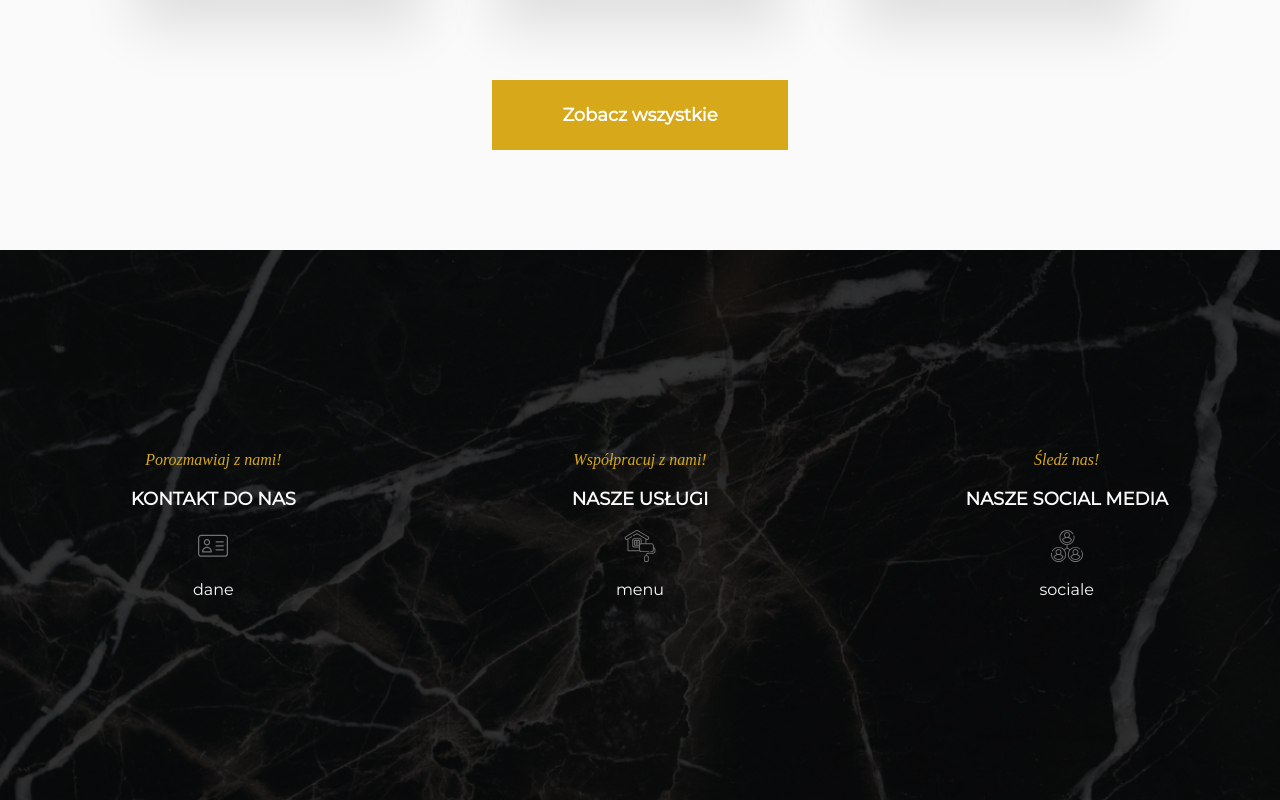
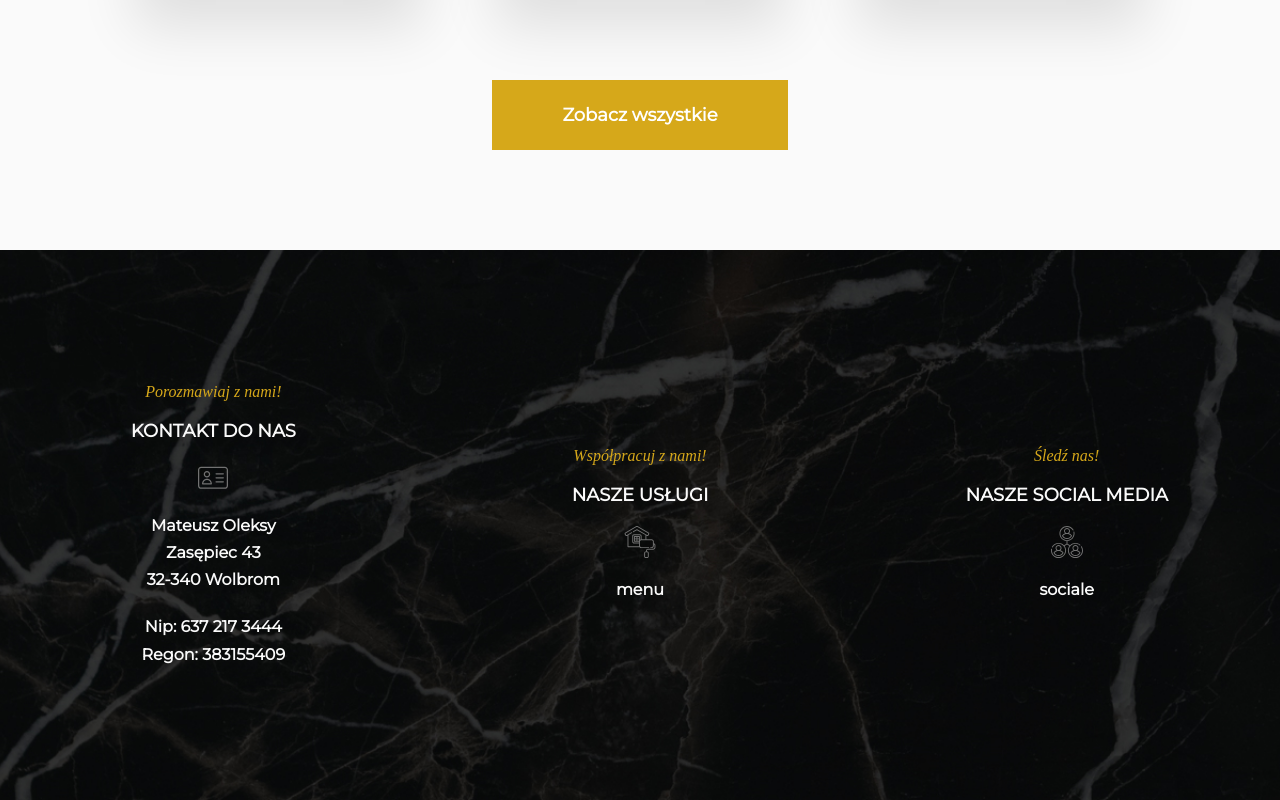
Before and after one commit to mbalazy/glazur-mat, a Next.js app: page / in a window 1280 px wide. Shown: the part 3429-4229 px from the top of the page. Built offline with nearby package versions, Linux system fonts and the light colour scheme; a web font is replaced by a local one.

Commit message:
Add data to FooterContact

```diff
--- a/components/molecues/FooterStuff/FooterContact.tsx
+++ b/components/molecues/FooterStuff/FooterContact.tsx
@@ -4,7 +4,15 @@ import FooterSection from '../../templates/FooterSection'
 const FooterContact = () => {
   return (
     <FooterSection subheading="Porozmawiaj z nami!" heading="kontakt do nas" icon="/identi.svg">
-      <p>dane</p>
+      <div>
+        <p>Mateusz Oleksy</p>
+        <p>Zasępiec 43</p>
+        <p>32-340 Wolbrom</p>
+      </div>
+      <div>
+        <p>Nip: 637 217 3444</p>
+        <p>Regon: 383155409</p>
+      </div>
     </FooterSection>
   )
 }
--- a/components/templates/FooterSection.style.ts
+++ b/components/templates/FooterSection.style.ts
@@ -17,3 +17,11 @@ export const FooterHeading = styled(H4)`
   font-size: ${({ theme }) => theme.fontSize.l};
   text-transform: uppercase;
 `
+export const FooterSectionContent = styled.div`
+  display: grid;
+  gap: 2rem;
+
+  font-weight: 700;
+  text-align: center;
+  line-height: 170%;
+`
--- a/components/templates/FooterSection.tsx
+++ b/components/templates/FooterSection.tsx
@@ -1,5 +1,10 @@
 import React from 'react'
-import { FooterHeading, FooterSectionWrapper, FooterSubheading } from './FooterSection.style'
+import {
+  FooterHeading,
+  FooterSectionContent,
+  FooterSectionWrapper,
+  FooterSubheading,
+} from './FooterSection.style'
 
 type FooterSectionProps = {
   heading: string
@@ -14,7 +19,7 @@ const FooterSection = ({ heading, subheading, icon, children }: FooterSectionPro
       <FooterSubheading>{subheading}</FooterSubheading>
       <FooterHeading>{heading}</FooterHeading>
       <img src={icon} alt="" width="32" />
-      <div>{children}</div>
+      <FooterSectionContent>{children}</FooterSectionContent>
     </FooterSectionWrapper>
   )
 }
```
Also changed, not shown: 1 other file (tests, documents, lock files or other folders).
